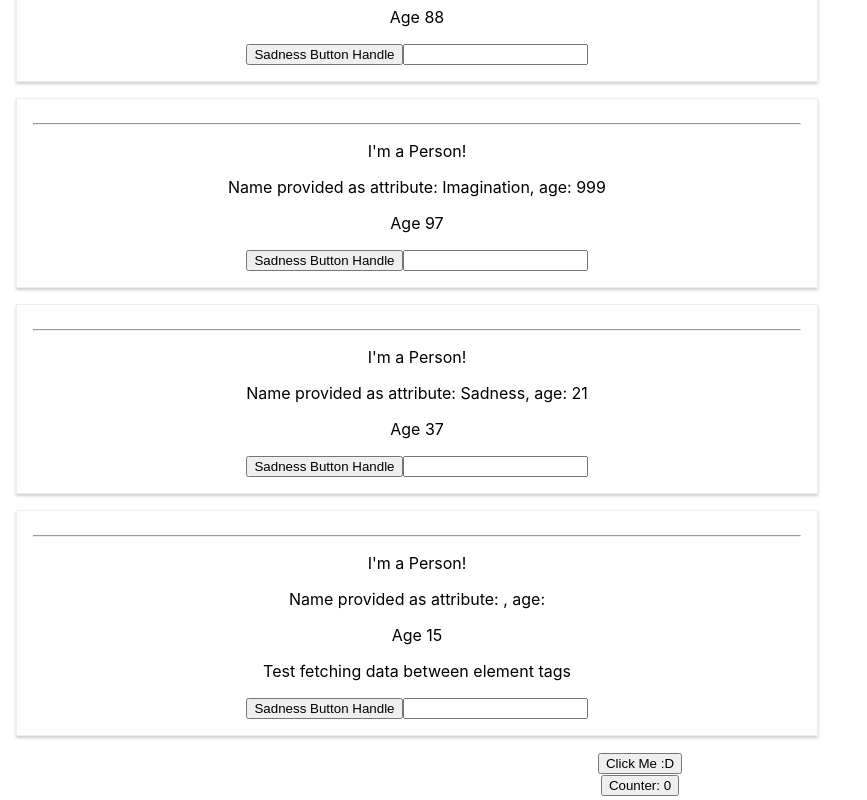
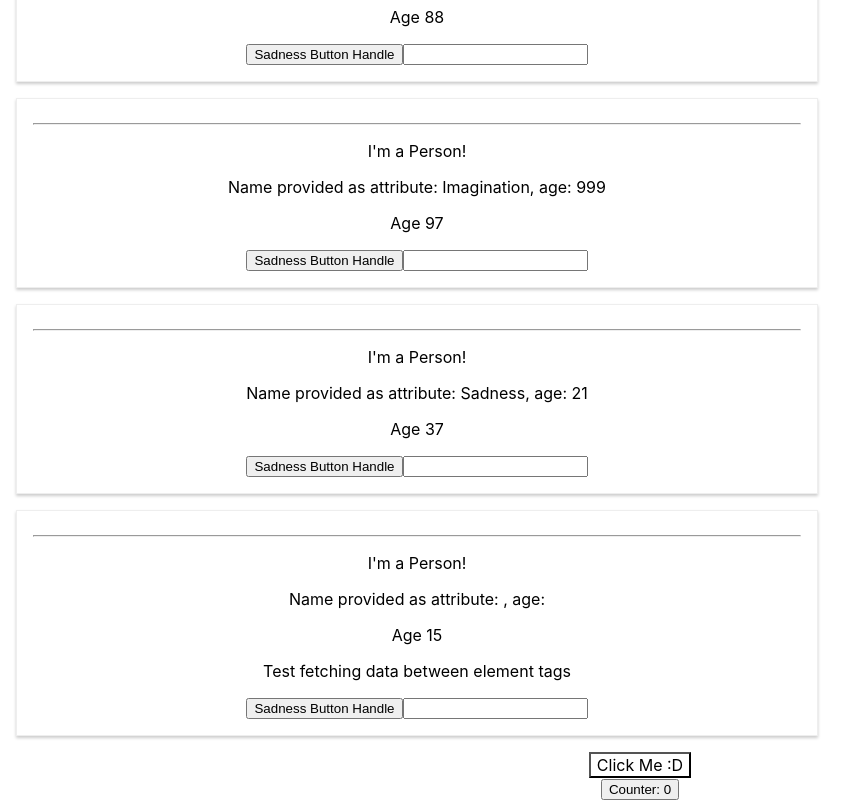
Before and after one commit to Gagandeep39/react-js-basics, a React (Create React App) app: page / in a window 1280 px wide. Shown: the part 190-990 px from the top of the page, without its empty margins (0-867 px from the left). Built offline with nearby package versions, Linux system fonts and the light colour scheme.

Commit message:
Added inline css

```diff
--- a/src/App.js
+++ b/src/App.js
@@ -31,6 +31,12 @@ function App() {
     })
   }
 
+  const style = {
+    backgroundColor: 'white',
+    font: 'inherit',
+    border: '1x solid blue'
+  }
+
 
   // Will be executed whenever data is entered in text box
   const nameChangeHandler = (event) => {
@@ -56,7 +62,8 @@ function App() {
       */}
       <Person name="Sadness" age="21" click={testButton}/>
       <Person> Test fetching data between element tags </Person>
-      <button onClick={ testButton }>Click Me :D</button>
+      <button style={style}
+      onClick={ testButton }>Click Me :D</button>
       <br/>
       <button onClick={ ()=> {setCount(count+1)} }> Counter: {count} </button>
     </div>
```
